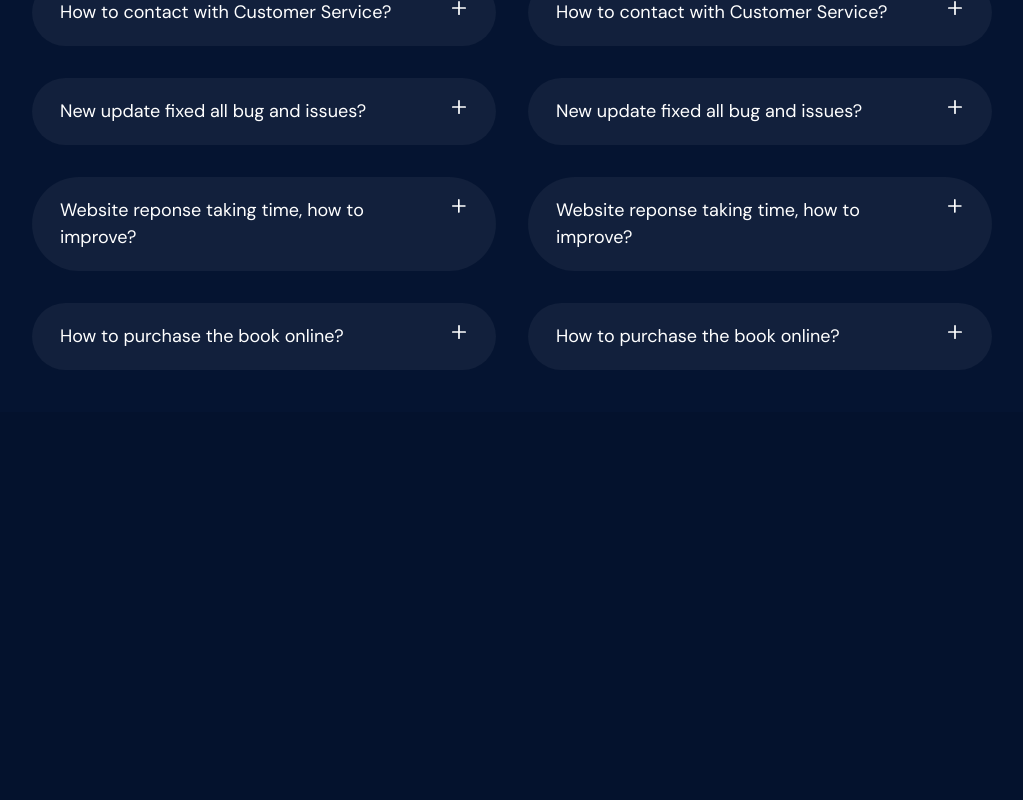
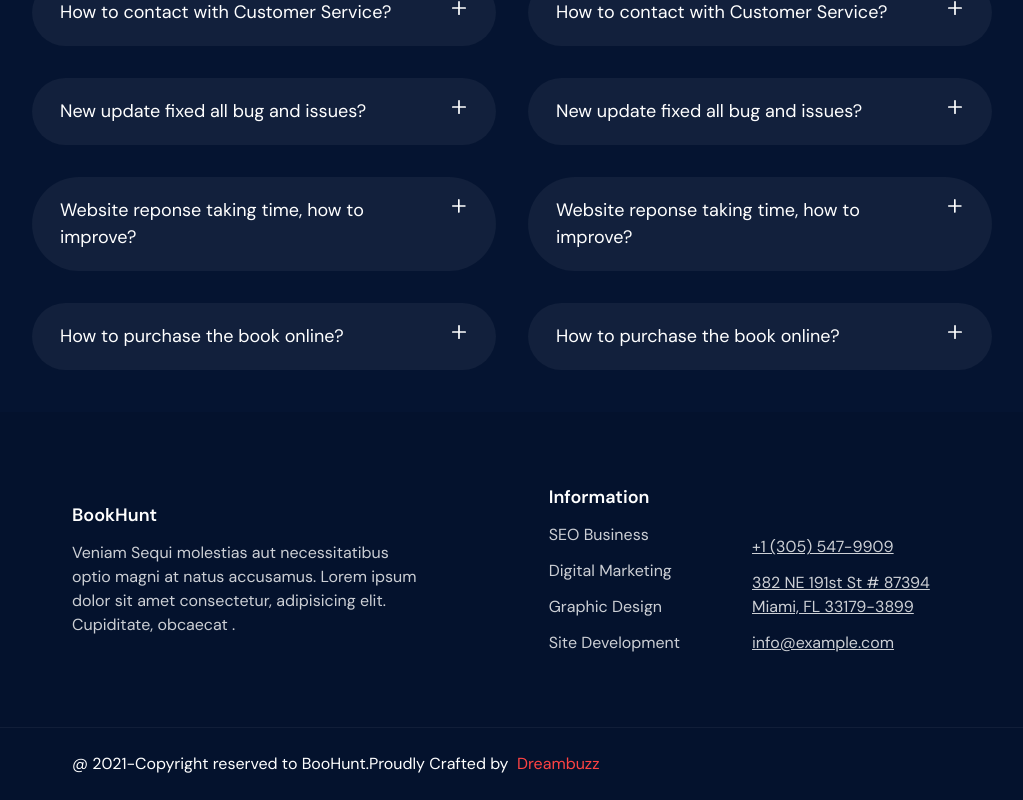
Before and after one commit to Vandan15/e-book-landing-page, a Next.js app: page / in a window 1280 px wide. Shown: the part 5446-6246 px from the top of the page, without its empty margins (128-1151 px from the left). Before the commit the page ends 5858 px from the top, so only its background shows below. Built offline with nearby package versions, Linux system fonts and the light colour scheme.

Commit message:
Fix Footer and Add Footer

```diff
--- /dev/null
+++ b/app/components/Footer.tsx
@@ -0,0 +1,85 @@
+import Link from "next/link";
+
+const Footer = () => {
+  return (
+    <footer className="flex w-full flex-col items-center justify-center bg-bgDark">
+      <div className="flex w-full max-w-[1636px] flex-col items-center justify-center gap-[32px] px-[200px] py-[72px] max-xl:px-[60px] max-lg:flex-col max-sm:px-[30px] max-sm:py-[42px]">
+        <div className="flex w-full items-center justify-between gap-[32px] max-lg:flex-col max-lg:items-start">
+          <div className="max-w-[350px] max-lg:max-w-full">
+            <h5 className="text-[18px] font-semibold text-white">BookHunt</h5>
+            <p className="mt-[12px] text-[16px] text-muted">
+              Veniam Sequi molestias aut necessitatibus optio magni at natus
+              accusamus. Lorem ipsum dolor sit amet consectetur, adipisicing
+              elit. Cupiditate, obcaecat .
+            </p>
+          </div>
+          <div className="flex items-end gap-[72px] max-sm:flex-col max-sm:items-start max-sm:gap-[12px]">
+            <div className="flex max-w-[200px] flex-col gap-[12px]">
+              <h5 className="text-[18px] font-semibold text-white">
+                Information
+              </h5>
+              <Link
+                href={"#"}
+                className="text-[16px] text-muted hover:text-primary"
+              >
+                SEO Business
+              </Link>
+              <Link
+                href={"#"}
+                className="text-[16px] text-muted hover:text-primary"
+              >
+                Digital Marketing
+              </Link>
+              <Link
+                href={"#"}
+                className="text-[16px] text-muted hover:text-primary"
+              >
+                Graphic Design
+              </Link>
+              <Link
+                href={"#"}
+                className="text-[16px] text-muted hover:text-primary"
+              >
+                Site Development
+              </Link>
+            </div>
+            <div className="flex max-w-[200px] flex-col gap-[12px]">
+              <Link
+                href={"#"}
+                className="text-[16px] text-muted underline hover:text-primary"
+              >
+                +1 (305) 547-9909
+              </Link>
+              <Link
+                href={"#"}
+                className="text-[16px] text-muted underline hover:text-primary"
+              >
+                382 NE 191st St # 87394 Miami, FL 33179-3899
+              </Link>
+              <Link
+                href={"#"}
+                className="text-[16px] text-muted underline hover:text-primary"
+              >
+                info@example.com
+              </Link>
+            </div>
+          </div>
+        </div>
+      </div>
+
+      {/* Copyright */}
+      <div className="flex w-full flex-col items-center justify-center bg-bgDark">
+        <div className="flex w-full max-w-[1636px] border-t-[1px] border-t-[#ffffff0d] px-[200px] py-[24px] text-white max-xl:px-[60px] max-sm:px-[30px]">
+          <div>
+            @ 2021-Copyright reserved to BooHunt.Proudly Crafted by &nbsp;
+            <Link href={"#"} className="text-primary">
+              Dreambuzz
+            </Link>
+          </div>
+        </div>
+      </div>
+    </footer>
+  );
+};
+
+export default Footer;
--- a/app/components/Modal.tsx
+++ b/app/components/Modal.tsx
@@ -22,6 +22,7 @@ const Modal = ({
     country: "",
     industry: "",
     problem: "",
+    refrenceId: "",
   });
 
   const handleInputChange = (
@@ -157,9 +158,14 @@ const Modal = ({
             </div>
             <div className="flex flex-col items-center justify-center">
               <Image src={"/QR.png"} alt="QR" height={300} width={300} />
-              <h4 className="text-center text-[22px] font-bold text-black">
-                Refrence Id : BJN415djbwbd{" "}
-              </h4>
+              <input
+                type="text"
+                name="refrenceId"
+                placeholder="Enter Refrence Id"
+                value={formData.refrenceId}
+                onChange={handleInputChange}
+                className="w-full rounded border p-2"
+              />
             </div>
             <button
               onClick={() => {
@@ -168,7 +174,7 @@ const Modal = ({
               }}
               className="mt-[12px] rounded-md bg-primary px-[30px] py-[12px] font-bold text-white transition-all duration-500 hover:bg-bgDark hover:text-white"
             >
-              Close
+              Submit
             </button>
           </div>
         )}
--- a/app/components/Review.tsx
+++ b/app/components/Review.tsx
@@ -43,24 +43,27 @@ const Review = () => {
   ];
 
   const scrollContainerRef = useRef<HTMLDivElement>(null);
+  const scrollContainerMDRef = useRef<HTMLDivElement>(null);
+
+  const handleDotClickOnMD = (index: number) => {
+    setActiveIndex(index);
+
+    if (scrollContainerMDRef.current && typeof window !== undefined) {
+      const offset = window.innerWidth * (index - 1) - 16 - 60;
+      scrollContainerMDRef.current.scrollLeft = offset;
+    }
+  };
+
+  const extendedReviews = [reviews[reviews.length - 1], ...reviews, reviews[0]];
 
   const handleDotClick = (index: number) => {
     setActiveIndex(index);
+
     if (scrollContainerRef.current) {
       const offset = 400 * index - (1200 - 400) / 2;
       scrollContainerRef.current.scrollLeft = offset;
     }
   };
-
-  const handleDotClickOnMD = (index: number) => {
-    setActiveIndex(index);
-    if (scrollContainerRef.current && typeof window !== undefined) {
-      const offset = window.innerWidth * (index - 1) - 16 - 60;
-      scrollContainerRef.current.scrollLeft = offset;
-    }
-  };
-
-  const extendedReviews = [reviews[reviews.length - 1], ...reviews, reviews[0]];
 
   return (
     <section className="flex w-full flex-col items-center justify-center bg-bgDark">
@@ -117,7 +120,7 @@ const Review = () => {
         {/* Slider */}
         <div className="hidden w-full items-center justify-center max-md:flex">
           <div
-            ref={scrollContainerRef}
+            ref={scrollContainerMDRef}
             className="no-scrollbar flex w-full max-w-[1200px] overflow-x-scroll scroll-smooth"
           >
             {reviews.map((review, index) => (
--- a/app/components/WhoThisBookIsFor.tsx
+++ b/app/components/WhoThisBookIsFor.tsx
@@ -1,6 +1,4 @@
 "use client";
-
-// import { Icon } from "@phosphor-icons/react";
 
 import { Certificate, Kanban, Headset } from "@phosphor-icons/react";
 
--- a/app/page.tsx
+++ b/app/page.tsx
@@ -9,6 +9,7 @@ import Section2 from "./components/Section2";
 import ThingsYouWillLearn from "./components/ThingsYouWillLearn";
 import WhoThisBookIsFor from "./components/WhoThisBookIsFor";
 import Subscribe from "./components/Subscribe";
+import Footer from "./components/Footer";
 
 const Home = () => {
   return (
@@ -22,6 +23,7 @@ const Home = () => {
       <ChapterCover />
       <Review />
       <Faq />
+      <Footer />
       <ScrollToTop />
     </main>
   );
```
